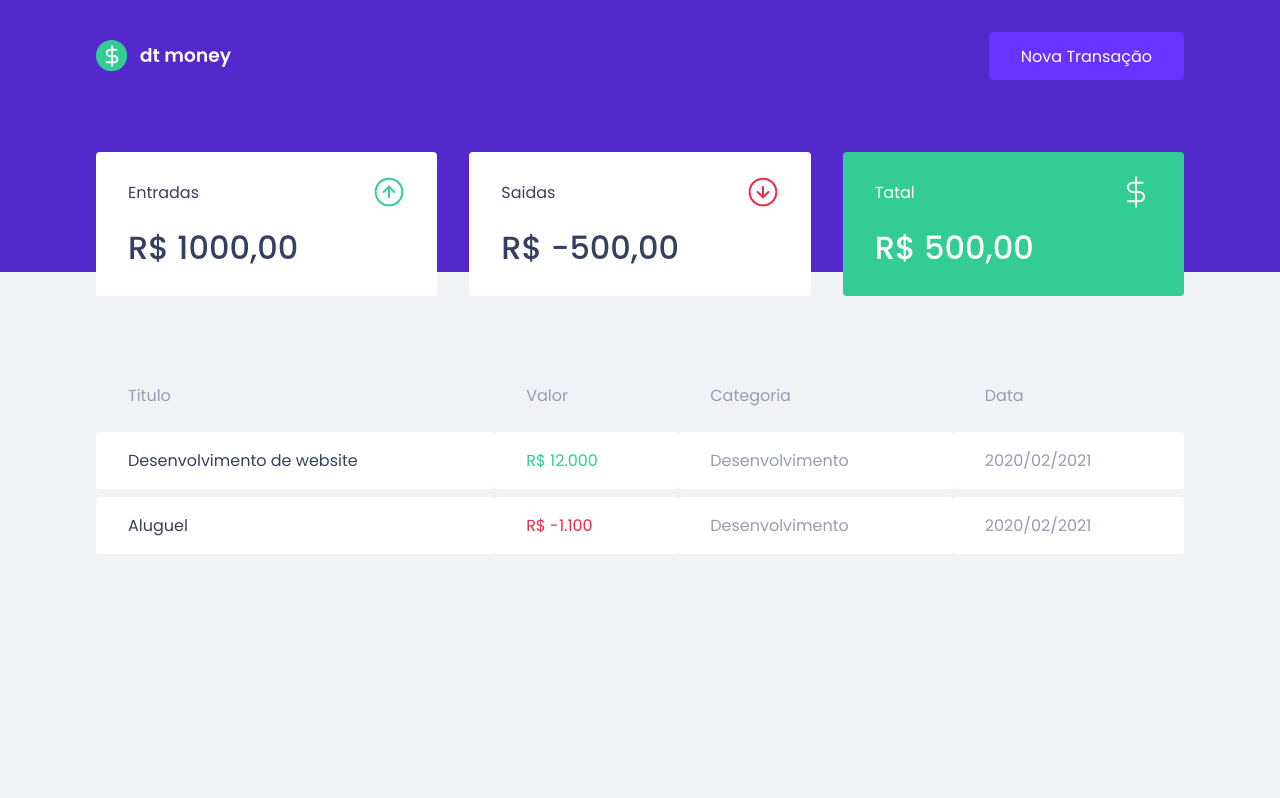
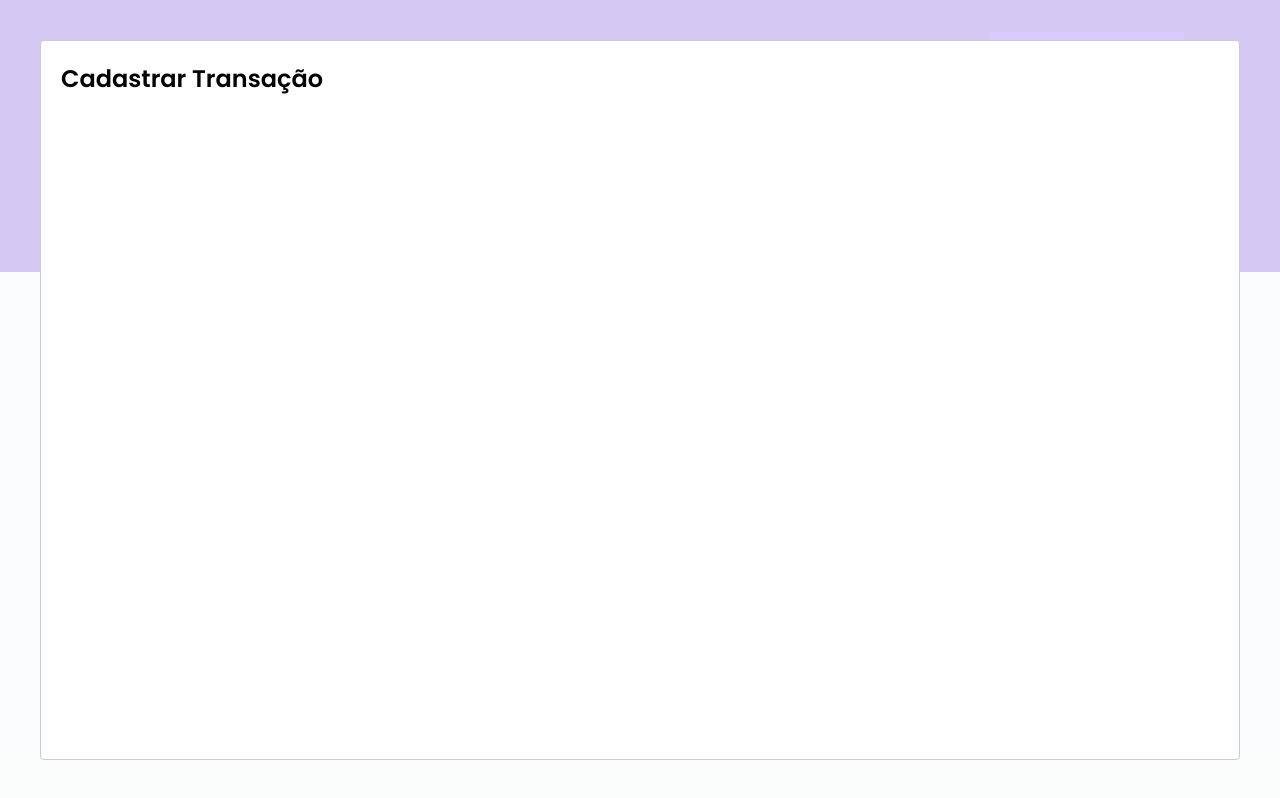
Before and after one commit to michelgds/DTMoney, a React (Create React App) app: page / in a window 1280 px wide. Both pictures are taken after a click on the button "Nova Transação". Built offline with nearby package versions, Linux system fonts and the light colour scheme; no server answers; what miragejs would draw is missing.

Commit message:
Add new transaction modal

```diff
--- a/package.json
+++ b/package.json
@@ -21,6 +21,7 @@
     "@types/node": "^12.0.0",
     "@types/react": "^17.0.0",
     "@types/react-dom": "^17.0.0",
+    "@types/react-modal": "^3.12.1",
     "@types/styled-components": "^5.1.11"
   },
   "scripts": {
--- a/src/App.tsx
+++ b/src/App.tsx
@@ -1,12 +1,32 @@
 import { Dashboard } from "./components/Dashboard";
+import Modal from 'react-modal';
 import { Header } from "./components/Header";
 import { GlobalStyle } from "./styles/global";
+import { useState } from "react";
+
+Modal.setAppElement('#root');
 
 export function App() {
+  const [isNewTransactionModalOpen, setIsNewTransactionModalOpen] = useState(false);
+
+  function handleOpenNewTransactionModal() {
+    setIsNewTransactionModalOpen(true);
+  }
+
+  function handleCloseNewTransactionModal() {
+    setIsNewTransactionModalOpen(false);
+  }
+
   return (
     <>
-      <Header />
+      <Header onOpenNewTransactionModal={handleOpenNewTransactionModal}/>
       <Dashboard />
+      <Modal
+        isOpen={isNewTransactionModalOpen}
+        onRequestClose={handleCloseNewTransactionModal}
+      >
+        <h2>Cadastrar Transação</h2>
+      </Modal>
       <GlobalStyle />
     </>
   );
--- a/src/components/Header/index.tsx
+++ b/src/components/Header/index.tsx
@@ -1,13 +1,17 @@
 import logoImg from '../../assets/logo.svg';
 import { Container, Content } from './styles';
 
+interface HeaderProps {
+  onOpenNewTransactionModal: () => void
+}
 
-export function Header() {
+
+export function Header({onOpenNewTransactionModal}: HeaderProps) {
   return (
     <Container>
       <Content>
         <img src={logoImg} alt="dt money" />
-        <button type="button">
+        <button type="button" onClick={onOpenNewTransactionModal}>
           Nova Transação
         </button>
       </Content>
```
Also changed, not shown: 1 other file (tests, documents, lock files or other folders).
